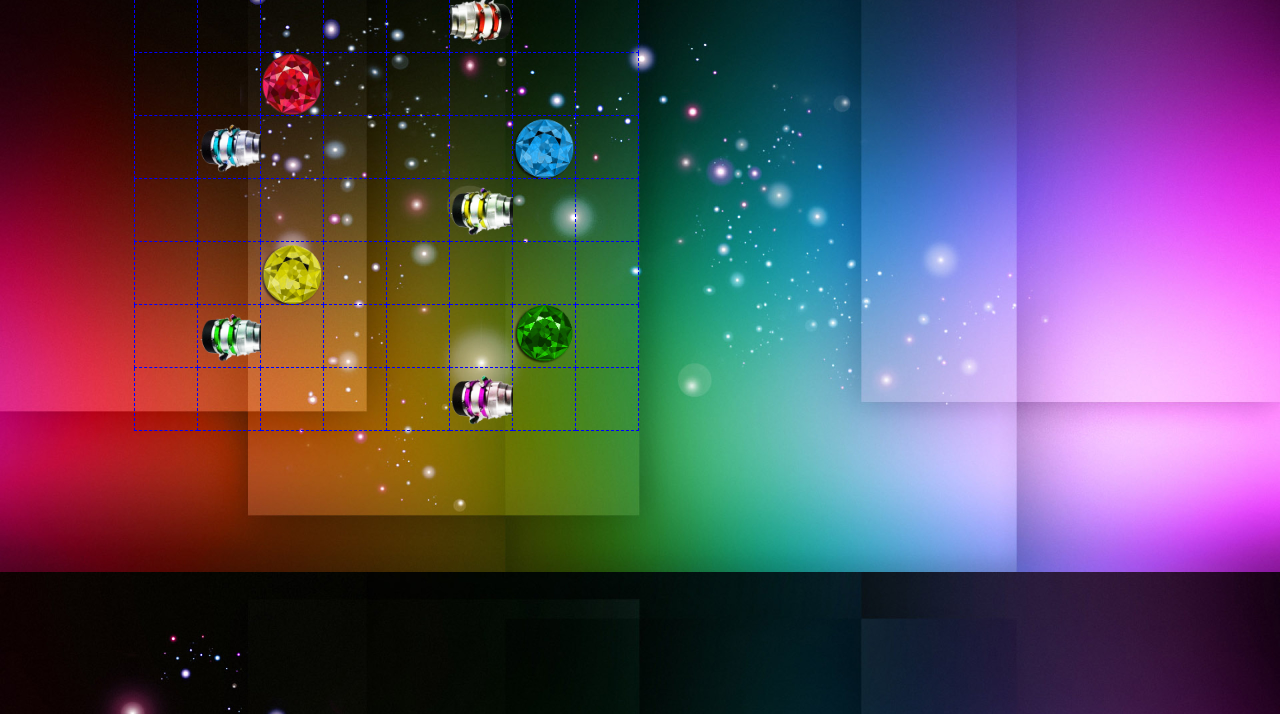
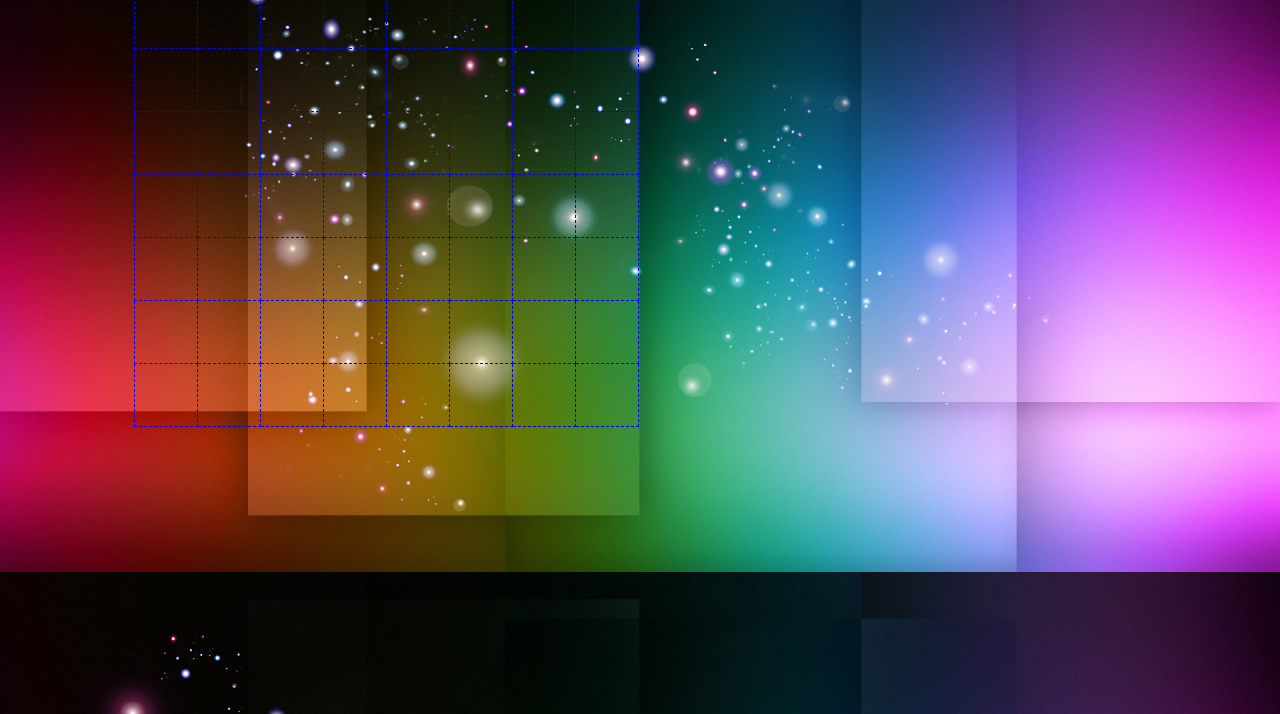
Before and after one commit to YutingWang/YutingWang.github.io, a plain HTML site: page MyGame/test.html in a window 1280 px wide. Shown: the part 86-800 px from the top of the page. Drawn offline with Linux system fonts and the light colour scheme.

Commit message:
no message

```diff
--- a/MyGame/js/level1.json
+++ b/MyGame/js/level1.json
@@ -58,9 +58,9 @@
 	//.mirror[i].type镜子种类
 	//.mirror[i].num该种类镜子数量
 	"mirror":[
-		{"type":"90", "num":"2",},
-		{"type":"45", "num":"2",},
-		{"type":"0",  "num":"0"}
+		{"mtype":"90", "num":"2",},
+		{"mtype":"45", "num":"2",},
+		{"mtype":"0",  "num":"0"}
 	],
 	//.block.length一共有多少个激光
 	//.block[1].type 种类
--- a/MyGame/js/myjs.js
+++ b/MyGame/js/myjs.js
@@ -3,6 +3,8 @@ var storage = window.localStorage;
 if(storage.level == undefined) storage.level = 1;
 loadLevel();
 loadUrl();
+loadMirror();
+
 
 //=================载入关卡中元素位置===========levelObj================
 function loadLevel(){
@@ -41,14 +43,15 @@ function place(){
 		//===========载入激光器============================
 		for(var i = 0; i < levelObj.laser.length; i++)
 		{
-			var color = levelObj.laser[i].color;
-			var x = levelObj.laser[i].x;
-			var y = levelObj.laser[i].y;
-			var box = $("td")[Number(y*12)+Number(x)];
-			var url = urlObj.url.laser[color];
+			var color = levelObj.laser[i].color;	 //激光器颜色
+			var x = levelObj.laser[i].x;			 //激光器x坐标
+			var y = levelObj.laser[i].y;			 //激光器y坐标
+			var box = $("td")[Number(y*8)+Number(x)];//对应所在格子的位置
+			var url = urlObj.url.laser[color];		 //激光器图片地址
 			var ddd = "url"+"("+"'"+url+"'"+")";
-			$(box).css("background-image", ddd);
-			if(levelObj.laser[i].angle == 0) $(box).css("transform","rotate(90deg)");
+			$(box).css("background-image", ddd);	 //放置在指定位置
+			$(box).attr("flag", "laser");			 //设置flag
+			if(levelObj.laser[i].angle == 0) $(box).css("transform","rotate(90deg)");	//旋转
 			else if(levelObj.laser[i].angle == 180) $(box).css("transform","rotate(-90deg)");
 			else if(levelObj.laser[i].angle == 270) $(box).css("transform","rotate(180deg)");
 		}
@@ -58,20 +61,31 @@ function place(){
 			var color = levelObj.target[i].color;
 			var x = levelObj.target[i].x;
 			var y = levelObj.target[i].y;
-			var box = $("td")[Number(y*12)+Number(x)];
+			var box = $("td")[Number(y*8)+Number(x)];
 			var url = urlObj.url.target[color+'1'];
 			var ddd = "url"+"("+"'"+url+"'"+")";
 			$(box).css("background-image", ddd);
+			$(box).attr("flag", "5");			 //设置flag
 		}
 	});
 }
-loadMirror();
+
+
 function loadMirror(){
-	$("td").attr("ondrop", "drop(event)");
-	$("td").attr("ondragover", "allowDrop(event)");
-	var myimage = '<img draggable="true" ondragstart="drag(event)" id="hehe" width="100%"/>';
-	$($("td")[1]).append(myimage);
-	$("img").attr("src", "https://YutingWang.github.io/MyGame/pic/target_red.png");
+	$("toDelete").ready(function(){
+		$("td").attr("ondrop", "drop(event)");
+		$("td").attr("ondragover", "allowDrop(event)");
+		for(var i = 0; i  < levelObj.mirror.length; i++)
+		{
+			var mid = levelObj.mirror[i].mtype;
+			if(mid == '90') flag = 2;
+			else if(mid == "45") flag = 3;
+			else if(mid == "0") flag = 4;
+			var myimage = '<img draggable="true" ondragstart="drag(event)" id="drag" width="100%"/>';
+			$($("td")[1]).append(myimage);
+			$("img").attr("src", "https://YutingWang.github.io/MyGame/pic/mirror1.png");
+		}
+	});
 }
 
 function allowDrop(ev)
--- a/MyGame/test.html
+++ b/MyGame/test.html
@@ -14,7 +14,11 @@
         <script>
         	for(var i = 0; i < 8; i++) $("table").prepend("<tr></tr>");
         	for(var i = 0; i < 8; i++) $("tr").prepend("<td></td>");
-        	for(var i = 0; i < $("td").length; i++) $($("td")[i]).attr("id", i);
+        	for(var i = 0; i < $("td").length; i++)
+            {
+                $($("td")[i]).attr("id", i);  //给格子编号id，从0开始
+                $($("td")[i]).attr("flag", 0);//给格子设置属性flag，0为空
+            }
        </script>
        <script type="text/javascript" src="js/myjs.js"></script>
     </body>
```
